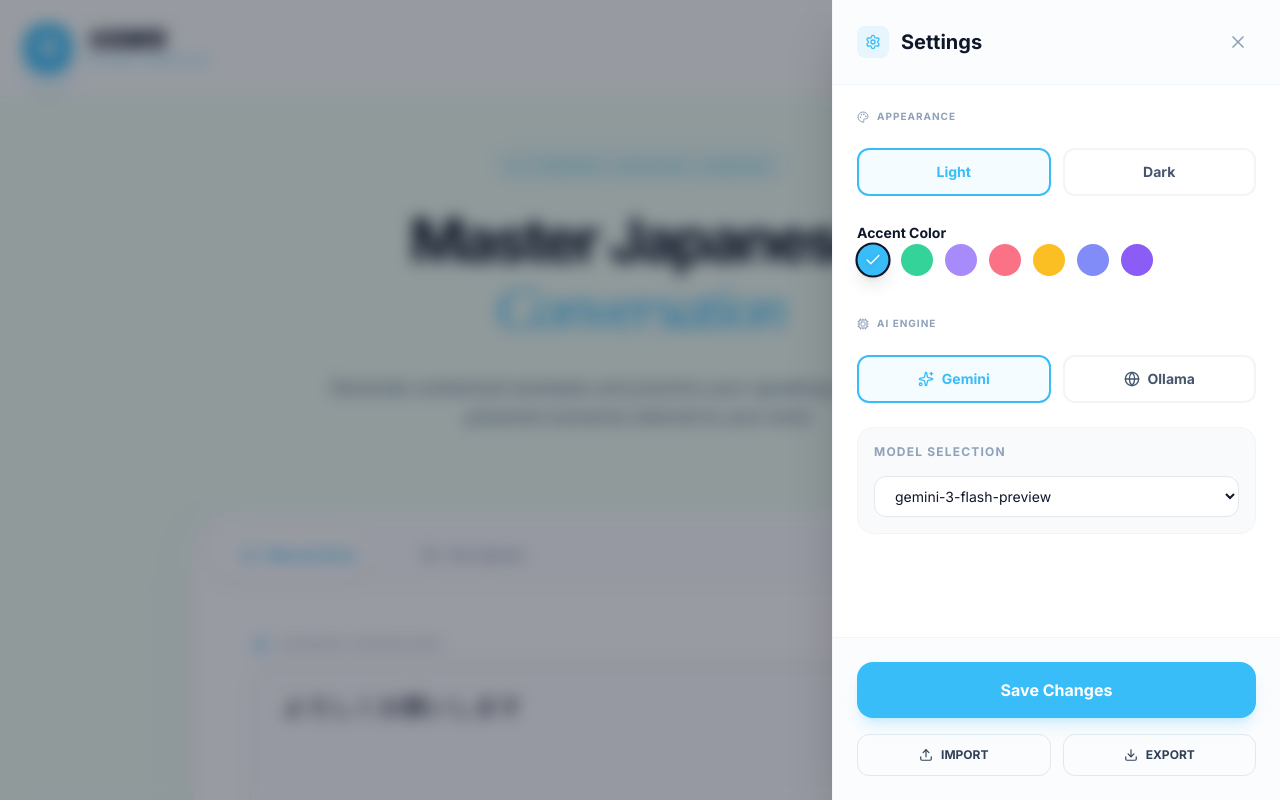
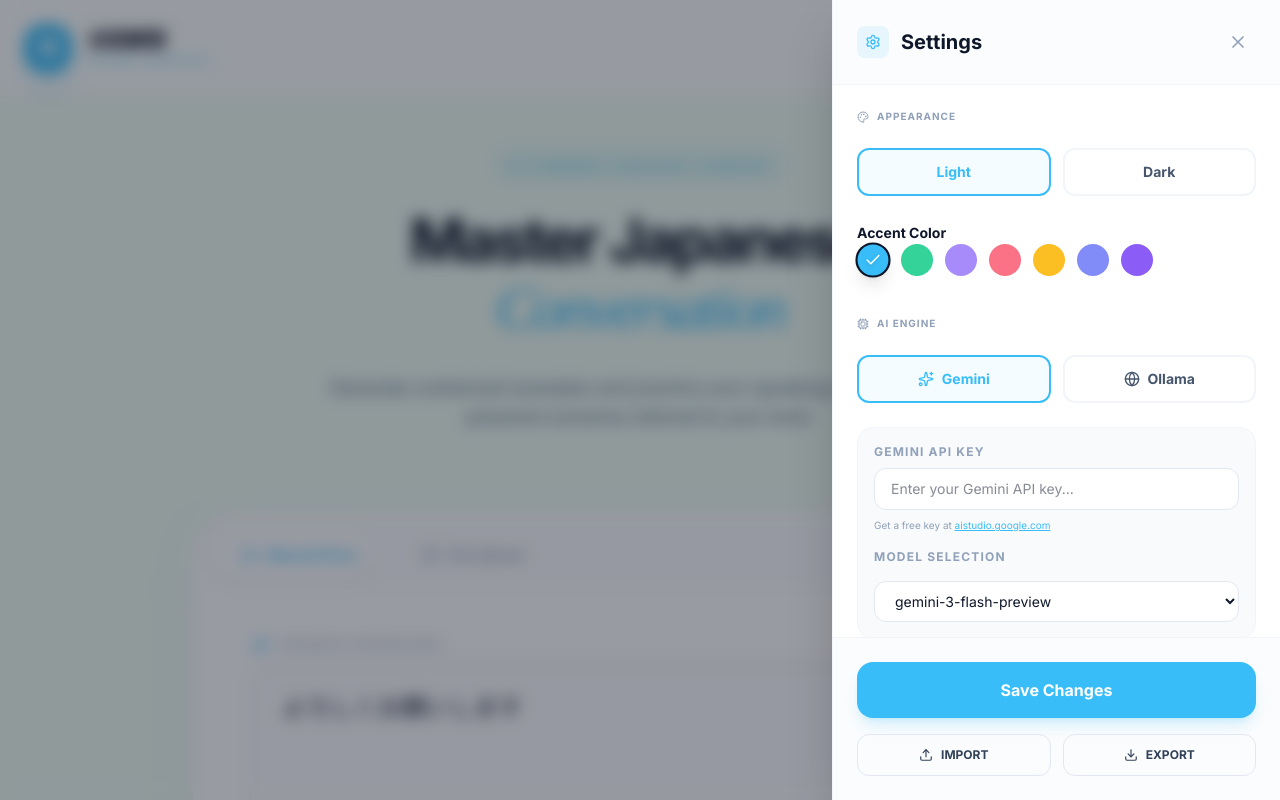
Before and after one commit to azolkipli-personal/Nihongo-Sensei, a React (Vite) app: page / in a window 1280 px wide. Both pictures are taken after a click on the button "Open settings". Shown: the top 800 px of the page. Built offline with nearby package versions, Linux system fonts and the light colour scheme.

Commit message:
fix: add API key input to settings sidebar, key free build

```diff
--- a/App.tsx
+++ b/App.tsx
@@ -48,8 +48,7 @@
         const savedSettings = localStorage.getItem('kaiwa-renshuu-settings');
         if (savedSettings) {
             const parsedSettings = JSON.parse(savedSettings);
-            const { geminiApiKey, ...rest } = parsedSettings;
-            setSettings(prev => ({...prev, ...rest}));
+            setSettings(prev => ({...prev, ...parsedSettings}));
         }
     } catch (e) {
         console.error("Failed to parse settings from localStorage", e);
@@ -77,10 +76,9 @@
   }, [settings.colorTheme, settings.theme]);
 
   const handleSaveSettings = (newSettings: any) => {
-    const { geminiApiKey, ...safeSettings } = newSettings;
-    setSettings(safeSettings);
+    setSettings(newSettings);
     try {
-        localStorage.setItem('kaiwa-renshuu-settings', JSON.stringify(safeSettings));
+        localStorage.setItem('kaiwa-renshuu-settings', JSON.stringify(newSettings));
     } catch (e) {
         console.error("Failed to save settings to localStorage", e);
     }
--- a/components/SettingsSidebar.tsx
+++ b/components/SettingsSidebar.tsx
@@ -211,6 +211,23 @@
                       exit={{ opacity: 0, y: -10 }}
                       className="p-4 bg-slate-50 dark:bg-slate-900 rounded-2xl border border-slate-100 dark:border-slate-800 space-y-4"
                     >
+                      <div className="space-y-2">
+                        <label className="block text-xs font-bold text-slate-400 uppercase tracking-widest">Gemini API Key</label>
+                        <input
+                          type="password"
+                          name="geminiApiKey"
+                          value={settings.geminiApiKey || ''}
+                          onChange={handleChange}
+                          className="w-full px-4 py-2.5 bg-white dark:bg-slate-950 border border-slate-200 dark:border-slate-800 rounded-xl outline-none focus:border-primary transition-all text-sm text-slate-900 dark:text-white"
+                          placeholder="Enter your Gemini API key..."
+                        />
+                        <p className="text-[10px] text-slate-400">
+                          Get a free key at{' '}
+                          <a href="https://aistudio.google.com/apikey" target="_blank" rel="noopener noreferrer" className="text-primary underline">
+                            aistudio.google.com
+                          </a>
+                        </p>
+                      </div>
                       <label className="block text-xs font-bold text-slate-400 uppercase tracking-widest">Model Selection</label>
                       <select
                         name="geminiModel"
--- a/services/llm/gemini.ts
+++ b/services/llm/gemini.ts
@@ -61,14 +61,35 @@
 
 
 let aiClient: GoogleGenAI | null = null;
+let cachedUserKey: string | null = null;
+
+function getUserApiKey(): string | null {
+  // Check env var first (build-time, may be empty)
+  const envKey = process.env.GEMINI_API_KEY;
+  if (envKey) return envKey;
+
+  // Check localStorage for user-configured key (settings)
+  try {
+    const settings = localStorage.getItem('kaiwa-renshuu-settings');
+    if (settings) {
+      const parsed = JSON.parse(settings);
+      if (parsed.geminiApiKey) return parsed.geminiApiKey;
+    }
+  } catch (e) {
+    // ignore parse errors
+  }
+
+  return null;
+}
 
 function getAiClient(): GoogleGenAI {
-  if (!aiClient) {
-    const apiKey = process.env.GEMINI_API_KEY;
-    if (!apiKey) {
-      throw new Error("GEMINI_API_KEY is not defined in the environment. Please check your settings.");
-    }
-    aiClient = new GoogleGenAI({ apiKey });
+  const key = cachedUserKey || getUserApiKey();
+  if (!key) {
+    throw new Error("Gemini API key not found. Please add your key in Settings ⚙️");
+  }
+  if (!aiClient || cachedUserKey !== key) {
+    cachedUserKey = key;
+    aiClient = new GoogleGenAI({ apiKey: key });
   }
   return aiClient;
 }
--- a/vite.config.ts
+++ b/vite.config.ts
@@ -16,8 +16,8 @@
         tailwindcss(),
       ],
       define: {
-        'process.env.API_KEY': JSON.stringify(env.GEMINI_API_KEY),
-        'process.env.GEMINI_API_KEY': JSON.stringify(env.GEMINI_API_KEY)
+        'process.env.API_KEY': JSON.stringify(''),
+        'process.env.GEMINI_API_KEY': JSON.stringify('')
       },
       resolve: {
         alias: {
```
